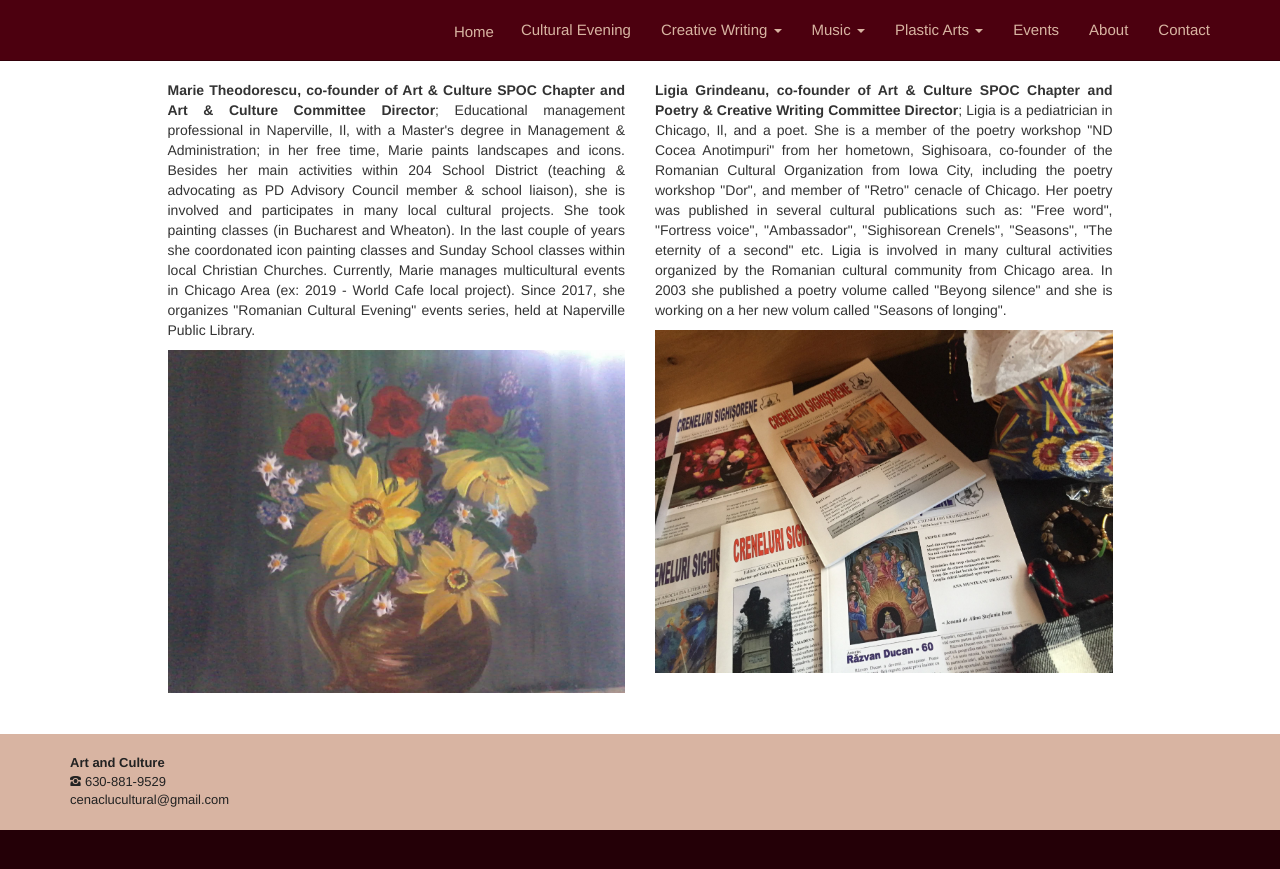
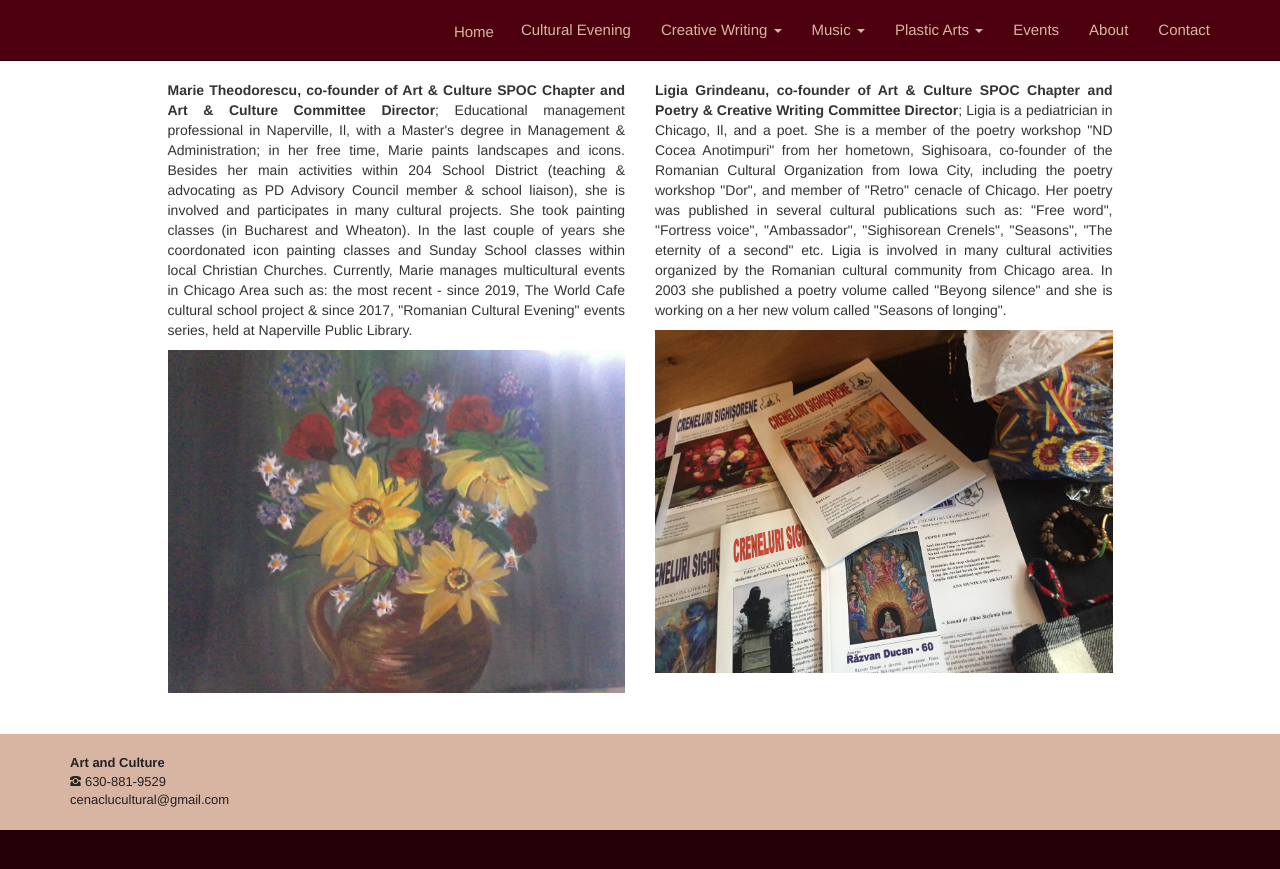
Before and after one commit to adrianth/culteve, a Jekyll site: the page built from en/about.html, in a window 1280 px wide. Shown: the top 869 px of the page. Built offline with Jekyll 4.4.1, drawn with Linux system fonts in a browser that asks for light colours.

Commit message:
corectie

```diff
--- a/en/about.html
+++ b/en/about.html
@@ -12,7 +12,7 @@ title: About
         <div class="col-sm-5">
             <p style="text-align: justify">
 
-                <strong>Marie Theodorescu, co-founder of Art & Culture SPOC Chapter and Art & Culture Committee Director</strong>; Educational management professional in Naperville, Il, with a Master's degree in Management & Administration; in her free time, Marie paints landscapes and icons. Besides her main activities within 204 School District (teaching & advocating as PD Advisory Council member & school liaison), she is involved and participates in many local cultural projects. She took painting classes (in Bucharest and Wheaton). In the last couple of years she coordonated icon painting classes and Sunday School classes within local Christian Churches. Currently, Marie manages multicultural events in Chicago Area (ex: 2019 - World Cafe local project). Since 2017, she organizes "Romanian Cultural Evening" events series, held at Naperville Public Library. </p>
+                <strong>Marie Theodorescu, co-founder of Art & Culture SPOC Chapter and Art & Culture Committee Director</strong>; Educational management professional in Naperville, Il, with a Master's degree in Management & Administration; in her free time, Marie paints landscapes and icons. Besides her main activities within 204 School District (teaching & advocating as PD Advisory Council member & school liaison), she is involved and participates in many cultural projects. She took painting classes (in Bucharest and Wheaton). In the last couple of years she coordonated icon painting classes and Sunday School classes within local Christian Churches. Currently, Marie manages multicultural events in Chicago Area such as: the most recent - since 2019, The World Cafe cultural school project & since 2017, "Romanian Cultural Evening" events series, held at Naperville Public Library. </p>
 
             <img class="img img-responsive" src="{{ site.baseurl }}/img/events/vara.jpg" alt="">
 
```
